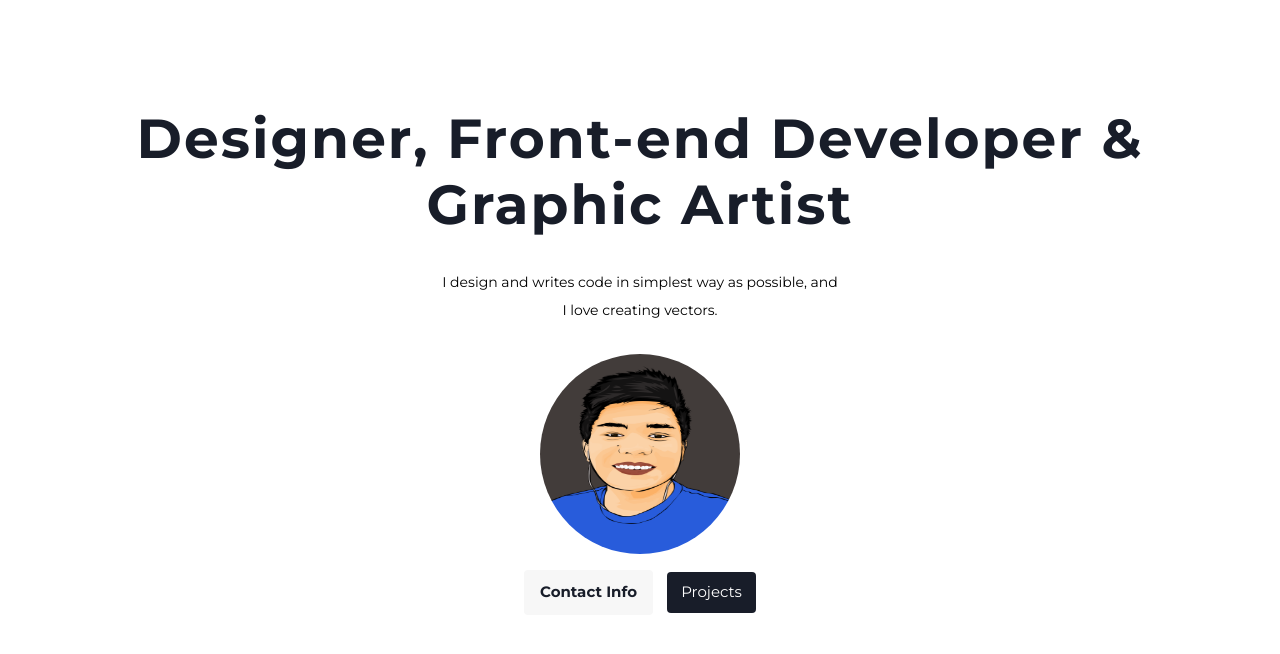
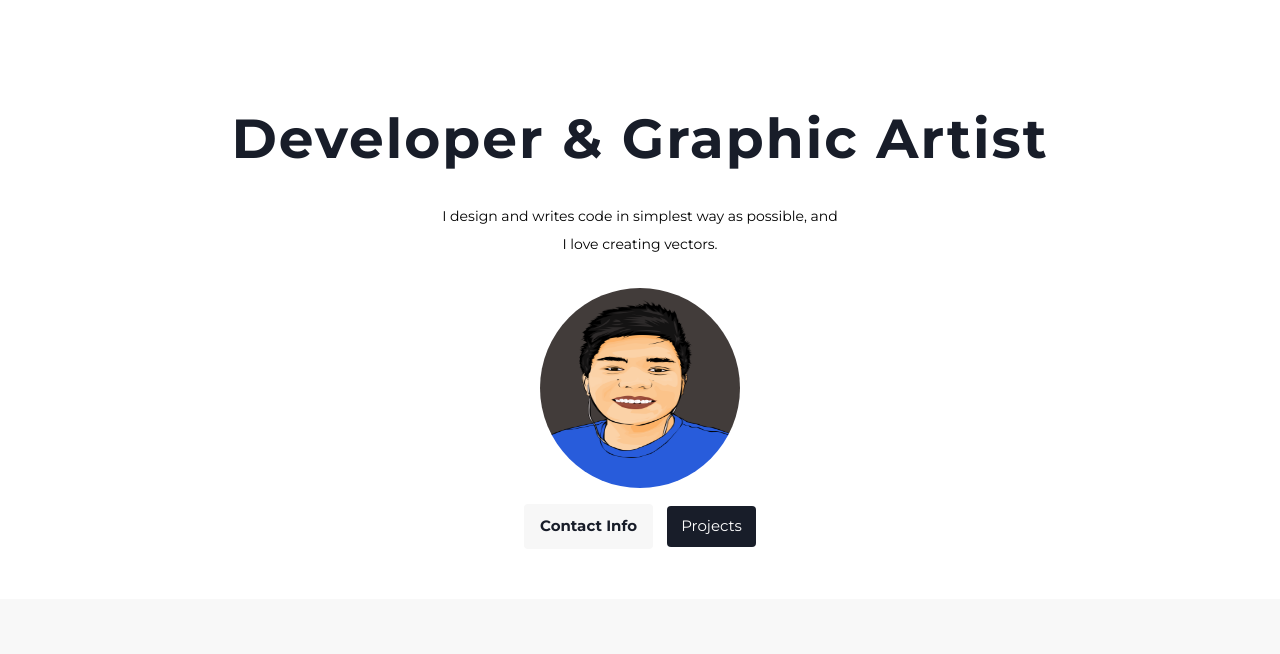
Before and after one commit to pash0107/jshpasia-portfolio, a website built with webpack: page index.html in a window 1280 px wide. Shown: the part 146-800 px from the top of the page. Built offline with nearby package versions, Linux system fonts and the light colour scheme; files whose address does not match are found by name.

Commit message:
update text

```diff
--- a/index.html
+++ b/index.html
@@ -61,7 +61,7 @@
 		</nav>
 
 		<div class="container fh5co-hero-inner">
-			<h1 class="animated fadeIn wow" data-wow-delay="0.4s">Designer, Front-end Developer & Graphic Artist</h1>
+			<h1 class="animated fadeIn wow" data-wow-delay="0.4s">Developer & Graphic Artist</h1>
 			<p class="animated fadeIn wow" data-wow-delay="0.67s">I design and writes code in simplest way as possible, and I love creating vectors.</p>
 			<div class="my-3 banner__img-container">
 				<img src="img/Josh.png" alt="" class="img-fluid banner__img animated fadeInRight wow" data-wow-delay="1s">
```
